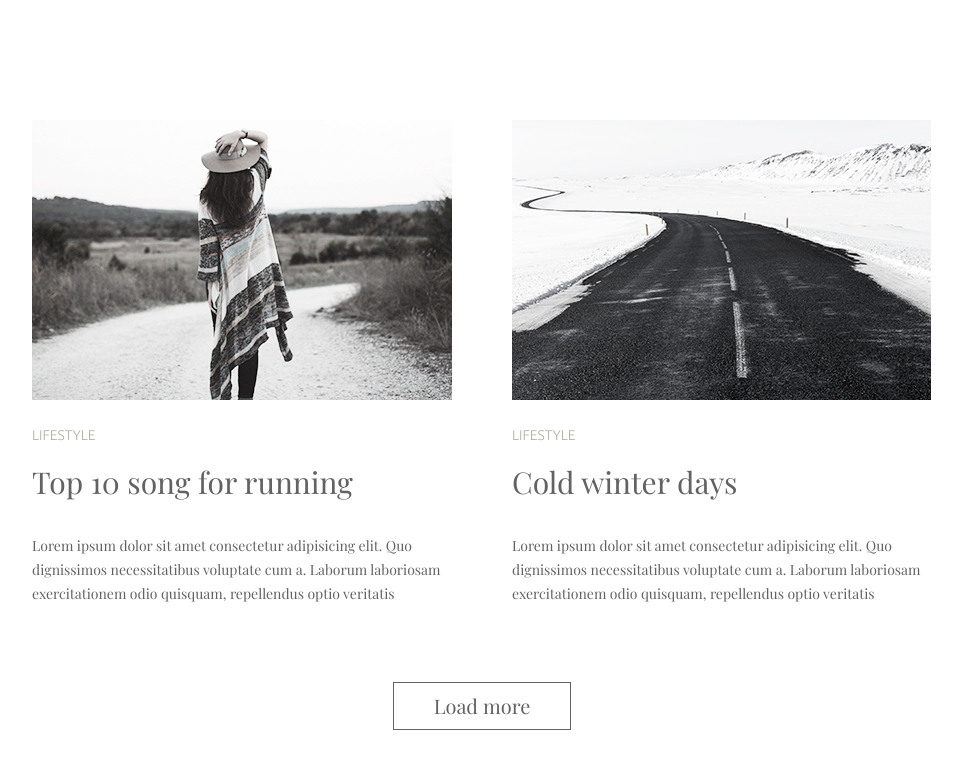
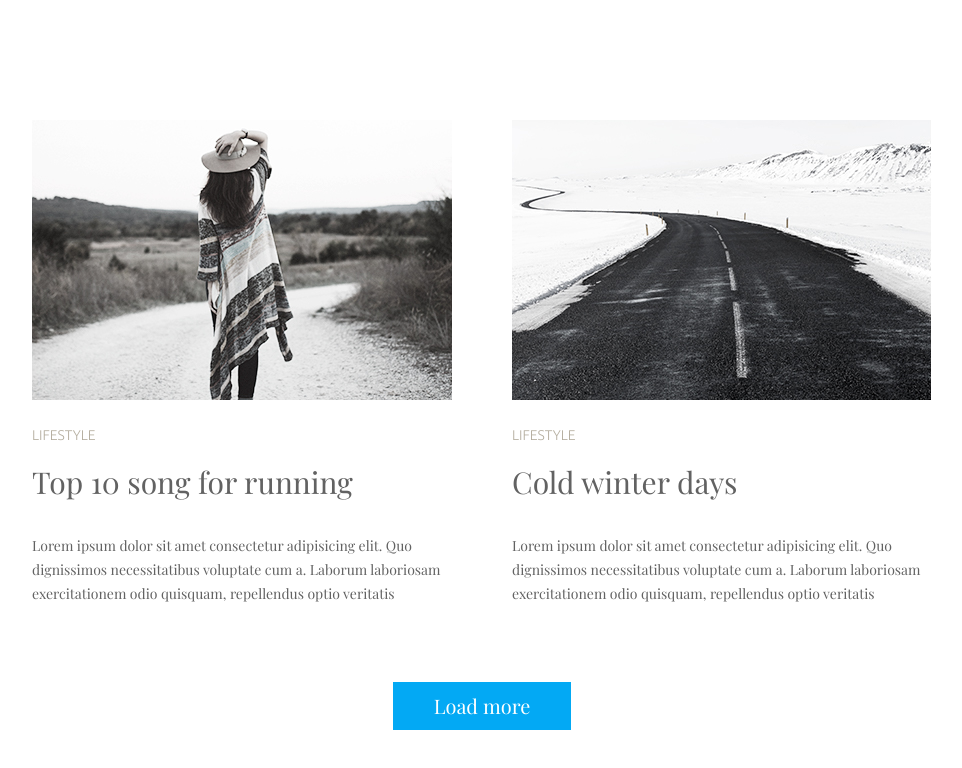
Before and after one commit to romanbeniukh/goit-fe-course, a plain HTML site: page html-css/homework-03/index.html in a window 1280 px wide. In both pictures the pointer is over the link "Load more". Shown: the part 1370-2138 px from the top of the page, without its empty margins (158-1120 px from the left). Drawn offline with nearby package versions, Linux system fonts and the light colour scheme.

Commit message:
Update style.css

```diff
--- a/html-css/homework-03/css/style.css
+++ b/html-css/homework-03/css/style.css
@@ -23,7 +23,7 @@ img {
     width: 900px;
     margin: 0 auto;
 }
-
+/*NAVIGATION*/
 .page-nav {
     padding-top: 77px;
     padding-bottom: 105px;
@@ -59,6 +59,7 @@ img {
 .main-menu a:focus {
     color: #03a9f4;
 }
+/*NAVIGATION END*/
 .small-container-item {
     font-size: 0;
     margin: 0;
@@ -103,6 +104,8 @@ p {
     color: #b4ad9e;
     line-height: 70px;
 }
+
+/*BUTTON*/
 .btn-block {
     display: inline-block;
     width: 900px;
@@ -124,7 +127,15 @@ a.btn {
     background-color: transparent;
     text-align: center;
     border: 1px solid #626262;
+    transition: .4s;
 }
+.btn:hover{
+    background-color: #03a9f4;
+    background-image: none;
+    color: #ffffff;
+    border: 1px solid #03a9f4;
+}
+/*BUTTON END*/
 a {
     text-decoration: none;
 }
```
